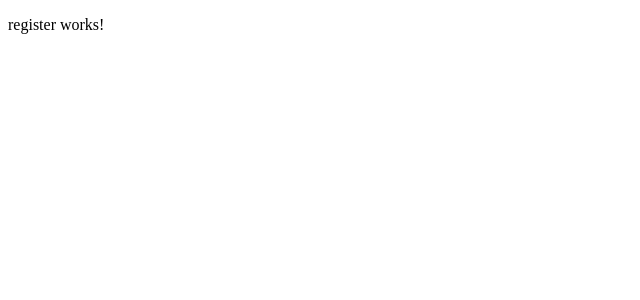
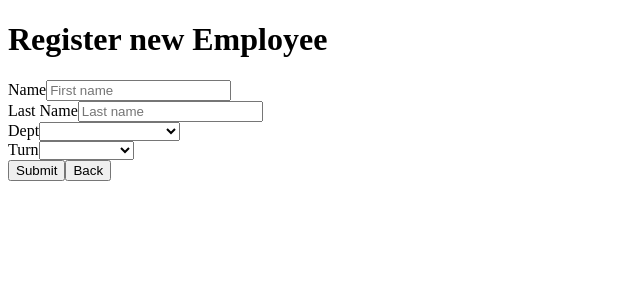
Before and after one commit to jonathandotore/employeesWebApi, an Angular app in the folder AngularEmp/: page /register in a window 1280 px wide. Shown: the top 300 px of the page, without its empty margins (0-640 px from the left). Built offline with nearby package versions, Linux system fonts and the light colour scheme.

Commit message:
[UPD] Implementing register component functions

```diff
--- a/AngularEmp/src/app/app.config.server.ts
+++ b/AngularEmp/src/app/app.config.server.ts
@@ -1,6 +1,9 @@
 import { mergeApplicationConfig, ApplicationConfig } from '@angular/core';
 import { provideServerRendering } from '@angular/platform-server';
 import { appConfig } from './app.config';
+import { FormsModule } from '@angular/forms';
+import { ReactiveFormsModule } from '@angular/forms';
+
 
 const serverConfig: ApplicationConfig = {
   providers: [
--- a/AngularEmp/src/app/app.config.ts
+++ b/AngularEmp/src/app/app.config.ts
@@ -5,6 +5,9 @@ import { routes } from './app.routes';
 import { provideClientHydration, withEventReplay } from '@angular/platform-browser';
 import { provideHttpClient, withFetch } from '@angular/common/http';
 
+import { FormsModule } from '@angular/forms';
+import { ReactiveFormsModule } from '@angular/forms';
+
 export const appConfig: ApplicationConfig = {
   providers: [provideZoneChangeDetection({ eventCoalescing: true }), provideRouter(routes), provideClientHydration(withEventReplay()), provideHttpClient(withFetch())]
 };
--- a/AngularEmp/src/app/pages/register/register.component.html
+++ b/AngularEmp/src/app/pages/register/register.component.html
@@ -1 +1,4 @@
-<p>register works!</p>
+<h1>Register new Employee</h1>
+<div>
+    <app-employee-form></app-employee-form>
+</div>
--- a/AngularEmp/src/app/pages/register/register.component.ts
+++ b/AngularEmp/src/app/pages/register/register.component.ts
@@ -1,8 +1,9 @@
 import { Component } from '@angular/core';
+import { EmployeeFormComponent } from "../../components/employee-form/employee-form.component";
 
 @Component({
   selector: 'app-register',
-  imports: [],
+  imports: [EmployeeFormComponent],
   templateUrl: './register.component.html',
   styleUrl: './register.component.css'
 })
```
Also changed, not shown: AngularEmp/src/app/app.component.ts (+5 -2 lines).
